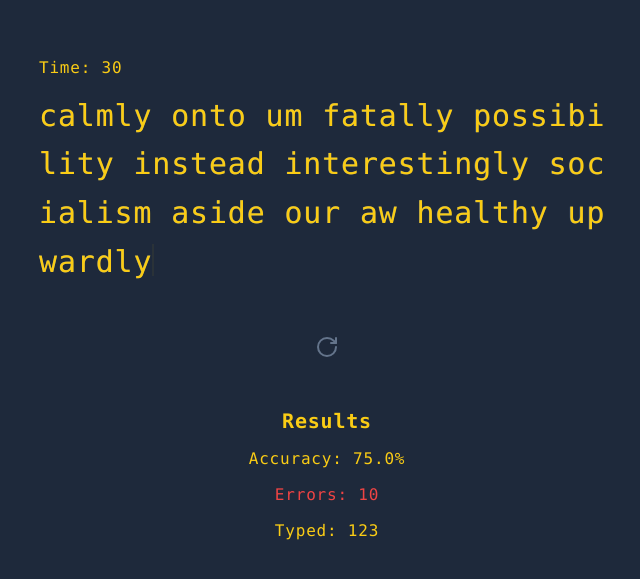
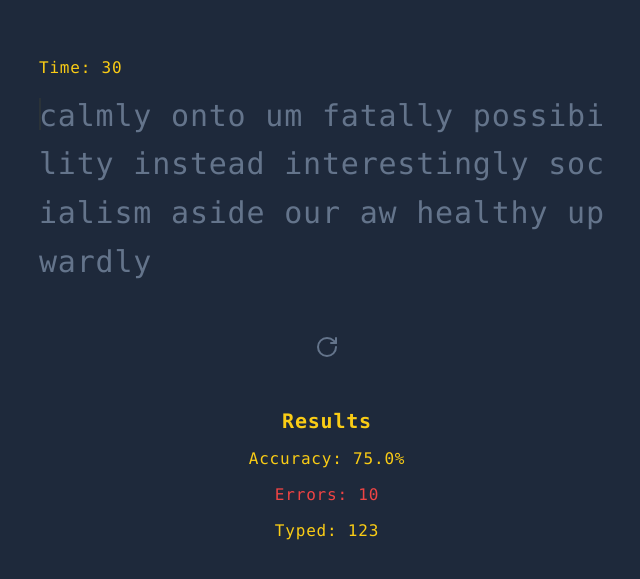
Before and after one commit to ibqn/vite-speed-typing, a React (Vite) app: page / in a window 1280 px wide. Shown: the part 101-680 px from the top of the page, without its empty margins (313-953 px from the left). Built offline with nearby package versions, Linux system fonts and the light colour scheme.

Commit message:
Add typed characters to UserTypings component

```diff
--- a/src/app.tsx
+++ b/src/app.tsx
@@ -7,7 +7,7 @@ import { WordsContainer } from '@/components/words-container'
 import { useEngine } from '@/hooks/use-engine'
 
 export const App = () => {
-  const { state, words, timeLeft } = useEngine()
+  const { state, words, timeLeft, typed } = useEngine()
 
   return (
     <>
@@ -15,7 +15,11 @@ export const App = () => {
 
       <WordsContainer>
         <GeneratedWords words={words} />
-        <UserTypings className="absolute inset-0" userInput={words} />
+        <UserTypings
+          className="absolute inset-0"
+          userInput={typed}
+          words={words}
+        />
       </WordsContainer>
 
       <RestartButton
--- a/src/components/user-typings.tsx
+++ b/src/components/user-typings.tsx
@@ -1,11 +1,13 @@
 import { type ComponentProps, useMemo } from 'react'
 import { Caret } from '@/components/caret'
+import { cn } from '@/util/class-names'
 
 type Props = {
   userInput: string
+  words: string
 } & ComponentProps<'div'>
 
-export const UserTypings = ({ userInput, ...props }: Props) => {
+export const UserTypings = ({ userInput, words, ...props }: Props) => {
   const typedCharacters = useMemo(() => {
     return userInput.split('')
   }, [userInput])
@@ -13,13 +15,31 @@ export const UserTypings = ({ userInput, ...props }: Props) => {
   return (
     <div {...props}>
       {typedCharacters.map((character, index) => (
-        <Character key={index} character={character} />
+        <Character key={index} actual={character} expected={words[index]} />
       ))}
       <Caret />
     </div>
   )
 }
 
-const Character = ({ character }: { character: string }) => (
-  <span className="text-primary-400">{character}</span>
-)
+type CharacterProps = {
+  actual: string
+  expected: string
+}
+
+const Character = ({ actual, expected }: CharacterProps) => {
+  const isCorrect = useMemo(() => actual === expected, [actual, expected])
+  const isWhitespace = useMemo(() => actual === ' ', [actual])
+
+  return (
+    <span
+      className={cn('whitespace-pre-wrap', {
+        'text-red-500': !isCorrect && !isWhitespace,
+        'text-primary-400': isCorrect && !isWhitespace,
+        'bg-red-500/50': !isCorrect && isWhitespace,
+      })}
+    >
+      {expected}
+    </span>
+  )
+}
--- a/src/hooks/use-engine.ts
+++ b/src/hooks/use-engine.ts
@@ -1,6 +1,7 @@
 import { useState } from 'react'
 import { useWords } from '@/hooks/use-words'
 import { useCountdownTimer } from '@/hooks/use-countdown-timer'
+import { useTypings } from '@/hooks/use-typings'
 
 export type State = 'idle' | 'running' | 'finished'
 
@@ -12,6 +13,9 @@ export const useEngine = () => {
   const { words, updateWords } = useWords(NUMBER_OF_WORDS)
   const { timeLeft, startCountDown, resetCountDown } =
     useCountdownTimer(COUNTDOWN_SECONDS)
+  const { typed, cursor, clearTyped, resetTotalTyped } = useTypings(
+    state !== 'finished'
+  )
 
   const start = () => {
     setState('running')
@@ -30,5 +34,6 @@ export const useEngine = () => {
     timeLeft,
     startCountDown,
     resetCountDown,
+    typed,
   }
 }
```
